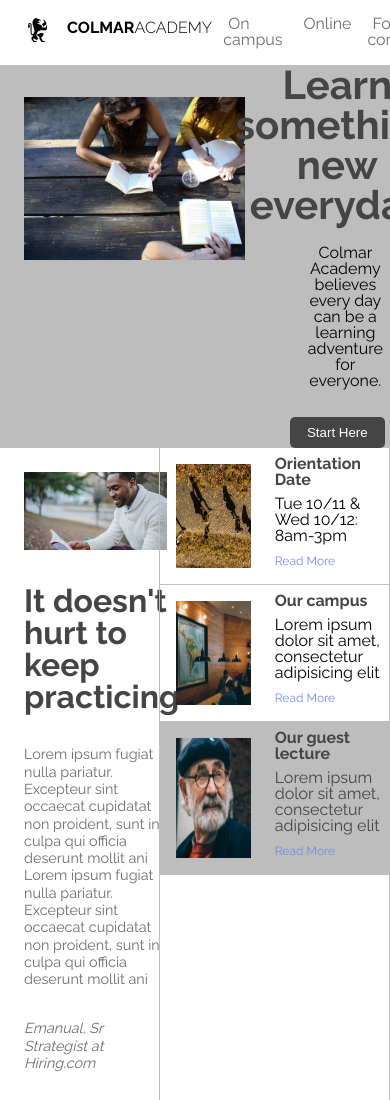
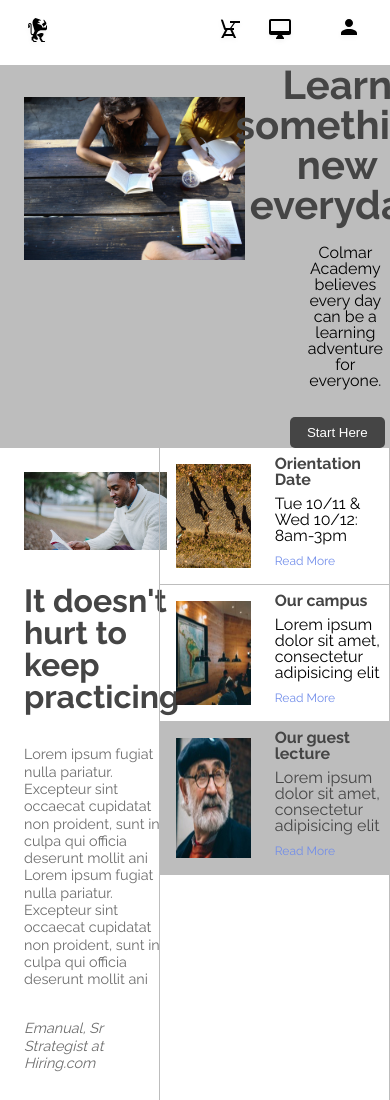
Before and after one commit to thomruns/colmar, a plain HTML site: page index.html in a window 390 px wide. Shown: the top 1100 px of the page. Drawn offline with Linux system fonts and the light colour scheme.

Commit message:
Mobile Navbar coded.

```diff
--- a/index.html
+++ b/index.html
@@ -11,14 +11,14 @@
     <nav><!-- page navigation section here -->
       <div class="logo">
         <img src="resources/images/ic-logo.svg" alt="Colmar Academy Logo">
-        <p><span class="colmar-heavy">Colmar</span>Academy</p>
+        <p class="hidden-mob"><span class="colmar-heavy">Colmar</span>Academy</p>
       </div>
       <div class="menu-bar">
         <ul>
-          <li><a href="textlink.html">On campus</a></li>
-          <li><a href="textlink.html">Online</a></li>
-          <li><a href="textlink.html">For companies</a></li>
-          <li><a href="textlink.html">Sign in</a></li>
+          <li><a href="textlink.html"><img src="resources/images/ic-on-campus.svg" class="vis-mob" alt="campus icon"><span class="hidden-mob">On campus</span></a></li>
+          <li><a href="textlink.html"><img src="resources/images/ic-online.svg" class="vis-mob" alt="online icon"><span class="hidden-mob">Online</span></a></li>
+          <li><a href="textlink.html"><span class="hidden-mob">For companies</span></a></li>
+          <li><a href="textlink.html"><img src="resources/images/ic-login.svg" class="vis-mob" alt="login icon"><span class="hidden-mob">Sign in</span></a></li>
         </ul>
       </div>
     </nav>
--- a/resources/css/styles.css
+++ b/resources/css/styles.css
@@ -39,6 +39,7 @@ nav {
   position: fixed;
   z-index: 5;
 }
+
 
 nav .logo {
   margin-left: 24px;
@@ -84,6 +85,11 @@ nav .menu-bar ul{
   background-color: #454545;
   color: #fff;
   border-radius: 5px;
+}
+
+nav .vis-mob {
+  visibility: hidden;
+  display: none;
 }
 /****** Main section styles *******/
 
@@ -436,3 +442,19 @@ footer .footer_links li {
 footer a {
   text-decoration: none;
 }
+
+/*****  Media Queries **********/
+
+
+@media only screen and (max-width: 470px) {
+
+  nav .hidden-mob {
+    visibility: hidden;
+    display: none;
+  }
+
+  nav .vis-mob {
+    visibility: visible;
+    display: inline-block;
+  }
+}
```
